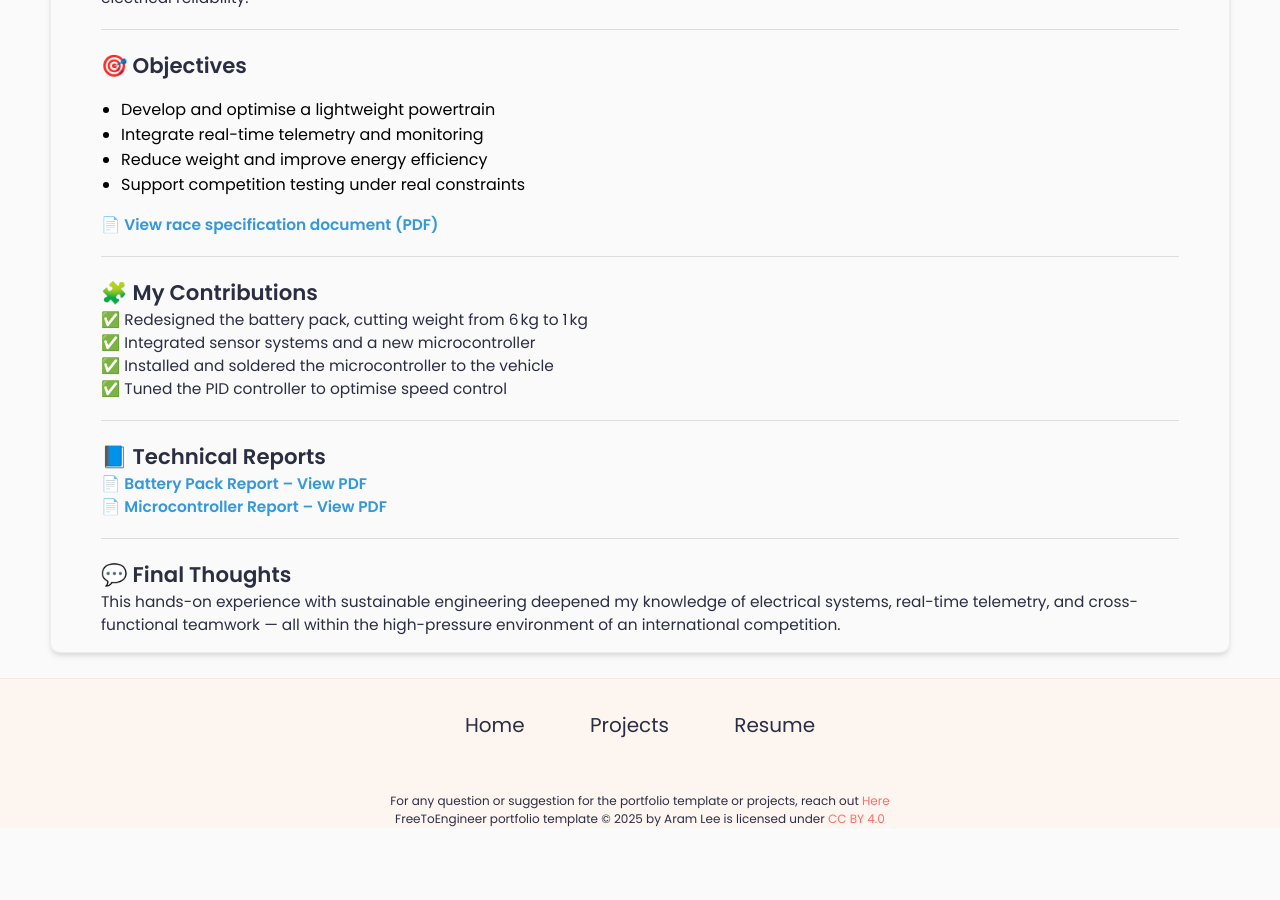
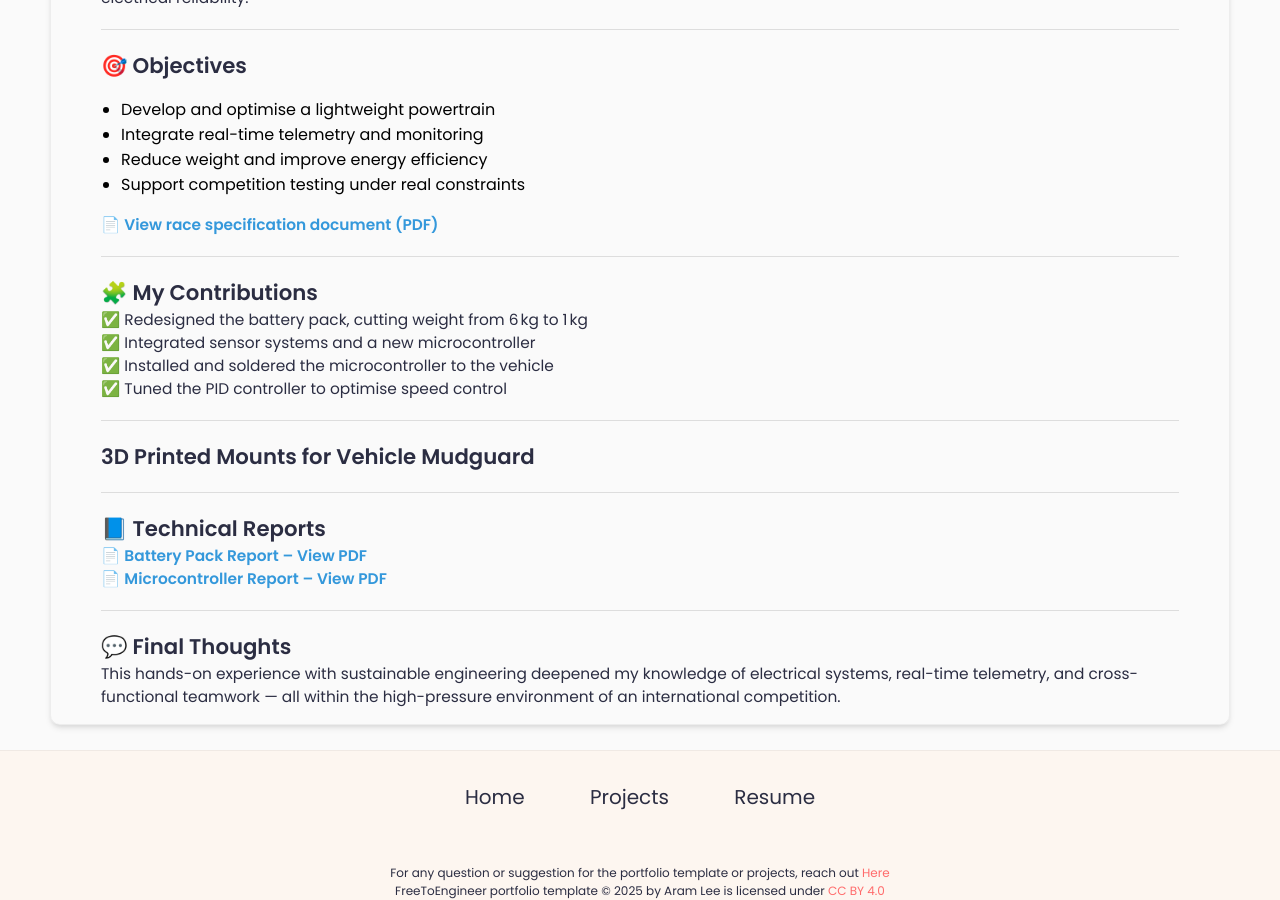
Before and after one commit to elliotroutier/elliot_portfolio, a Jekyll site: the page built from _projects/GBR/index.md, in a window 1280 px wide and 900 px high, scrolled down 827 px. Built offline with Jekyll 4.4.1, drawn with Linux system fonts in a browser that asks for light colours; before the commit the page ends 1655 px from its top, so only the background shows below that.

Commit message:
Update index.md

```diff
--- a/_projects/GBR/index.md
+++ b/_projects/GBR/index.md
@@ -38,6 +38,11 @@ As a Powertrain Engineer for Green Bath Racing, I helped design and optimise sys
 
 ---
 
+## 3D Printed Mounts for Vehicle Mudguard
+
+
+---
+
 ## 📘 Technical Reports
 
 📄 **[Battery Pack Report – View PDF](/assets/documents/battery_layout_and_design.pdf){:target="_blank"}**
```
